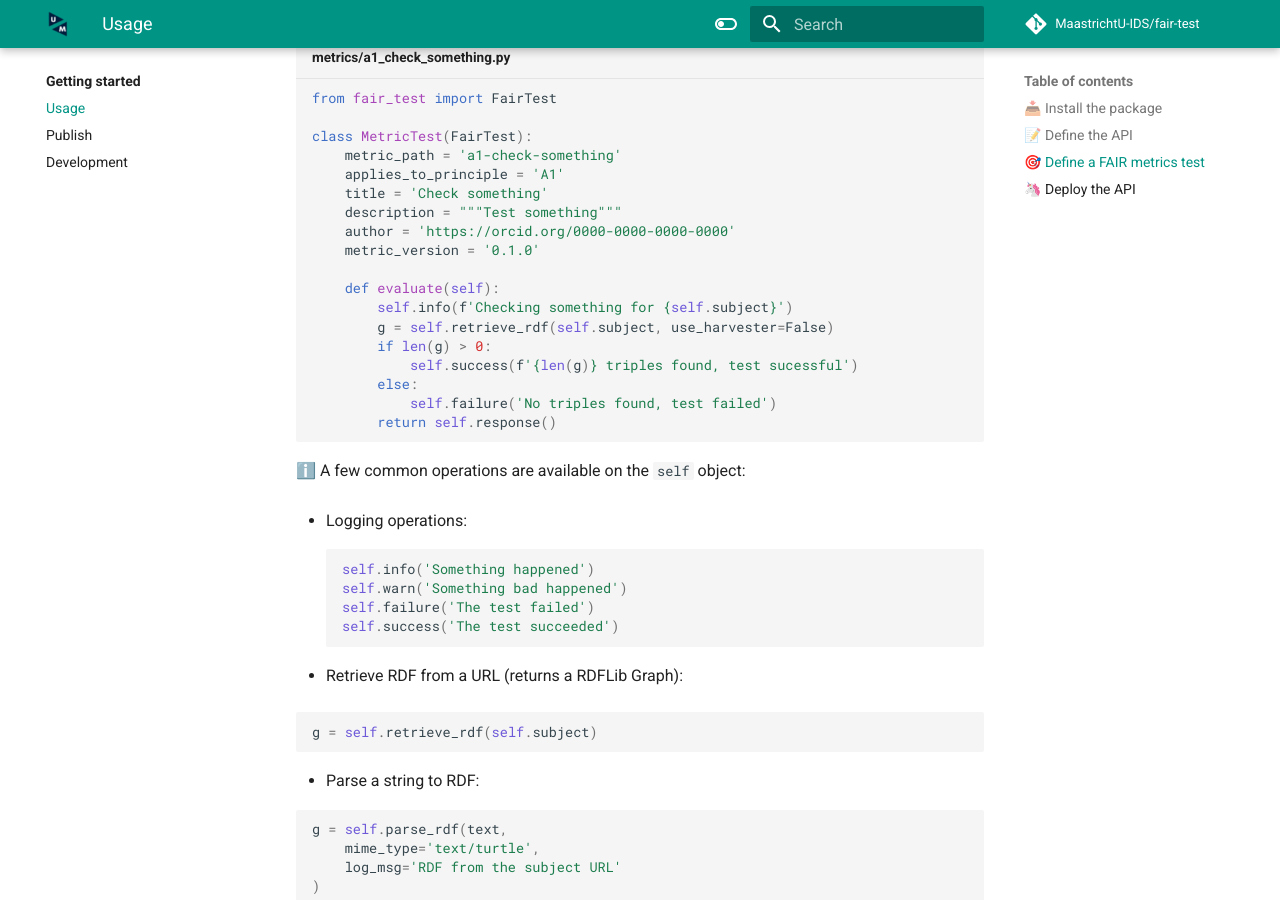
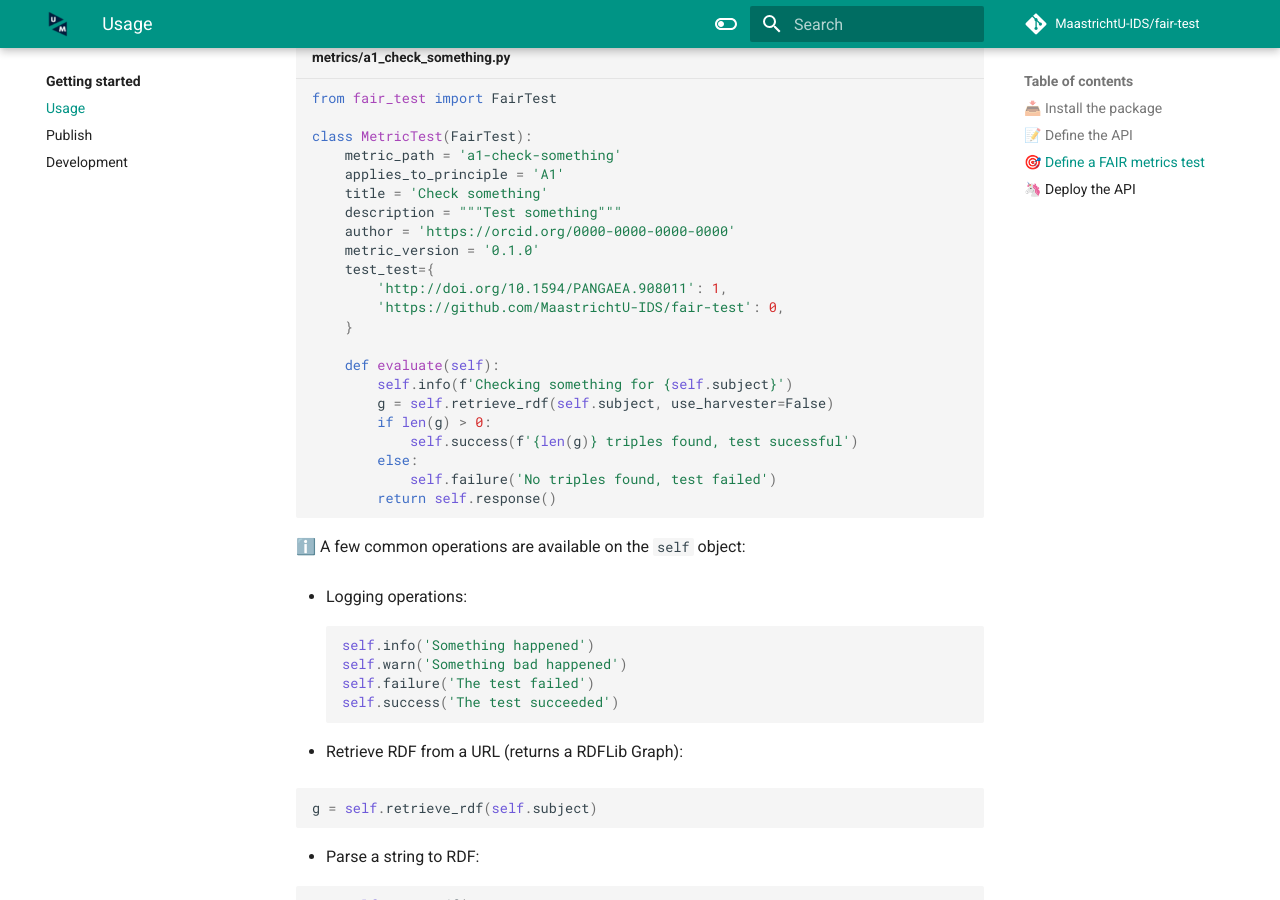
Before and after one commit to MaastrichtU-IDS/fair-test, an MkDocs documentation site: the page built from docs/usage.md, in a window 1280 px wide and 900 px high, scrolled down 1247 px. Built offline with MkDocs 1.6.1 and Material for MkDocs 9.7.7, drawn with Linux system fonts in a browser that asks for light colours; a script that is not in the unit is left out; comment, search, counter and statistics services are not loaded.

Commit message:
add test_test to docs

```diff
--- a/docs/usage.md
+++ b/docs/usage.md
@@ -54,6 +54,10 @@ class MetricTest(FairTest):
     description = """Test something"""
     author = 'https://orcid.org/0000-0000-0000-0000'
     metric_version = '0.1.0'
+    test_test={
+        'http://doi.org/10.1594/PANGAEA.908011': 1,
+        'https://github.com/MaastrichtU-IDS/fair-test': 0,
+    }
 
     def evaluate(self):
         self.info(f'Checking something for {self.subject}')
```
